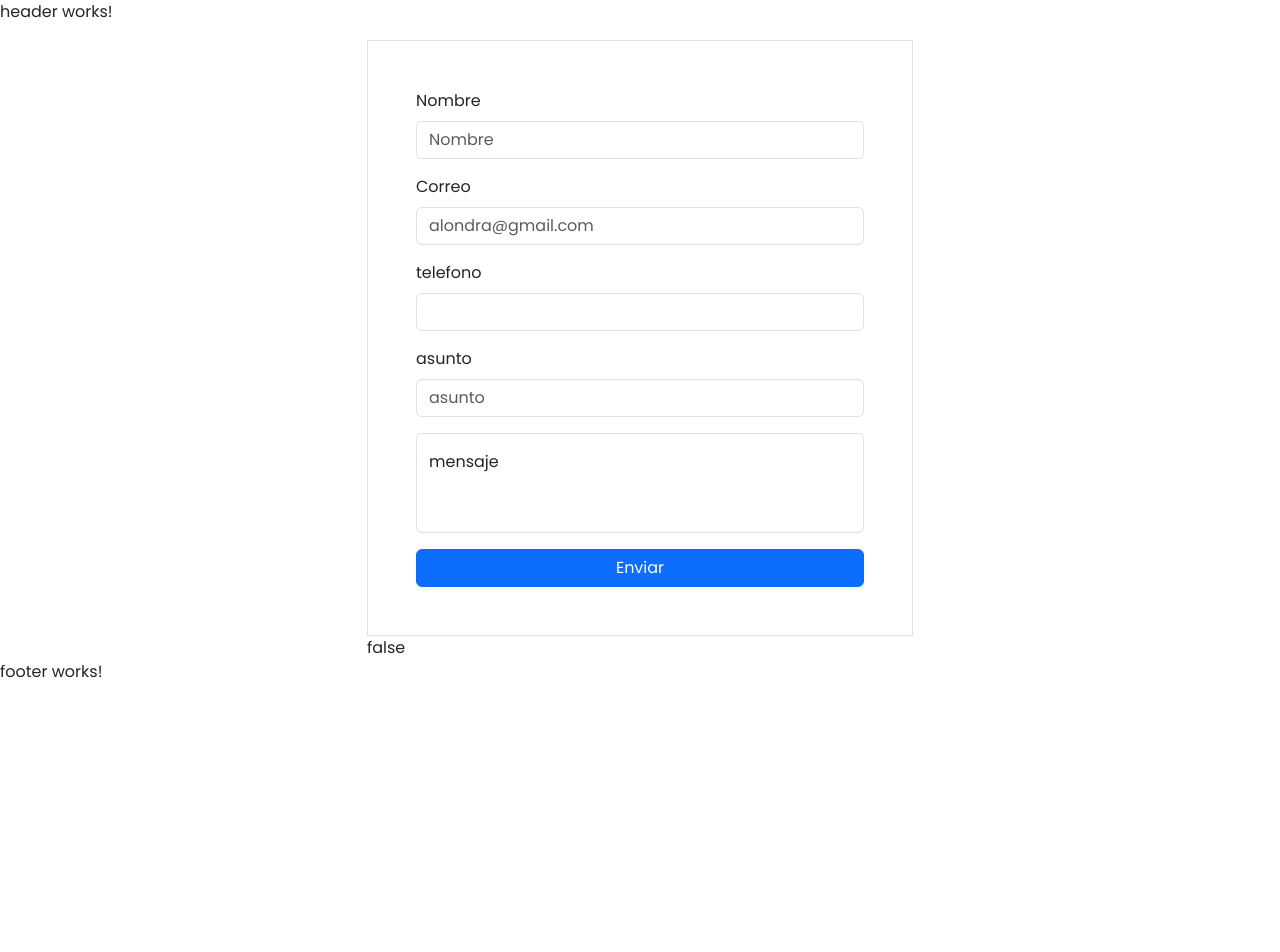
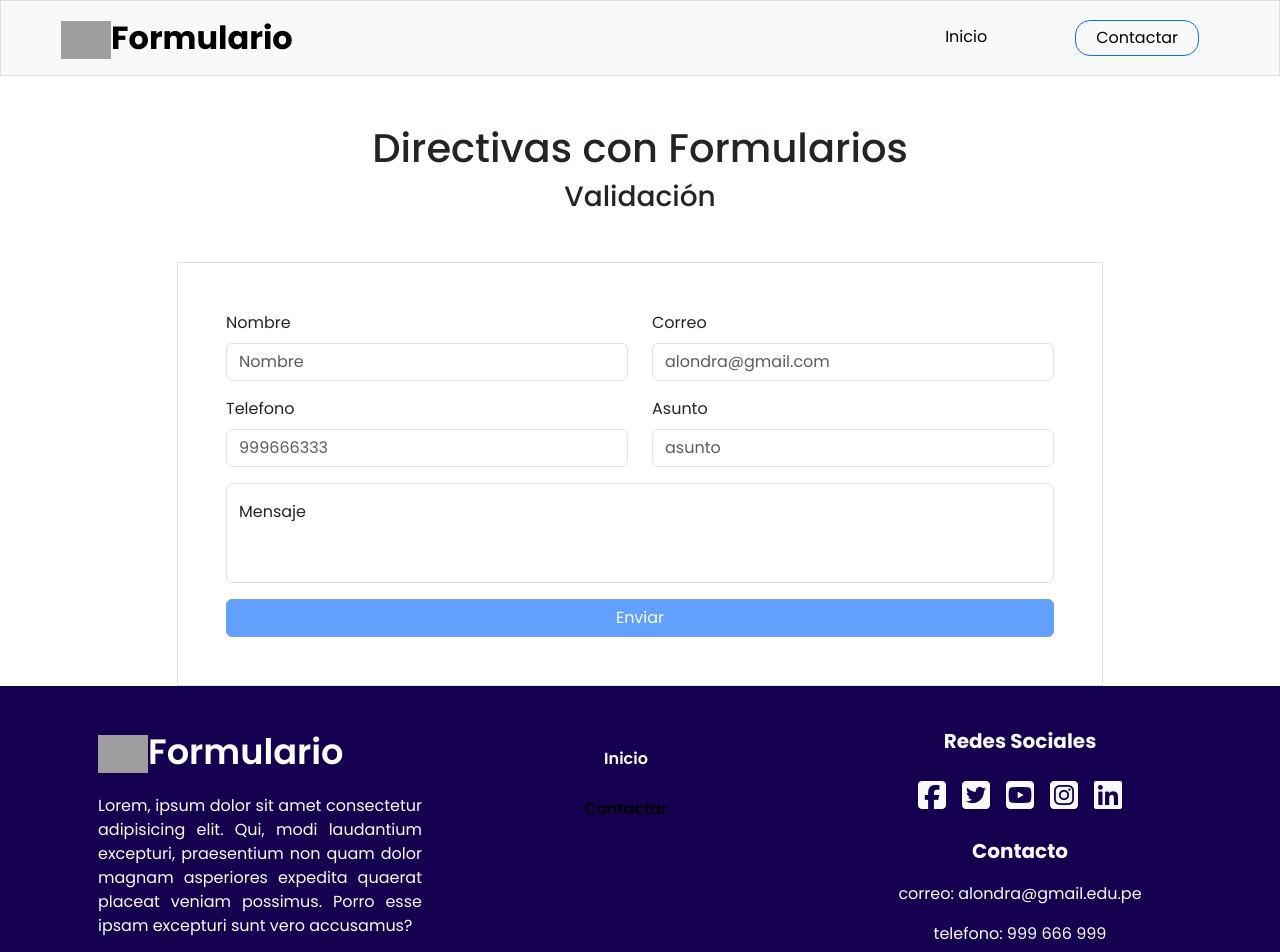
Before and after one commit to Roman-code-web/angular-AA12-Actividad12, an Angular app: page / in a window 1280 px wide. Shown: the top 952 px of the page. Before the commit the page ends 800 px from the top, so only its background shows below. Built offline with nearby package versions, Linux system fonts and the light colour scheme; grey boxes are pictures that could not be loaded.

Commit message:
implementacion de la alerta

```diff
--- a/package.json
+++ b/package.json
@@ -19,6 +19,7 @@
     "@angular/platform-browser-dynamic": "^15.0.0",
     "@angular/router": "^15.0.0",
     "rxjs": "~7.5.0",
+    "sweetalert2": "^11.6.16",
     "tslib": "^2.3.0",
     "zone.js": "~0.12.0"
   },
--- a/src/app/componentes/form/form.component.html
+++ b/src/app/componentes/form/form.component.html
@@ -1,60 +1,74 @@
 <div class="container">
     <div class="row d-flex justify-content-center align-items-center">
-        <div class="col-md-6 col-sm-8 col-xs-12">
+        <div class="col-md-10 col-sm-12 col-xs-12">
             <!------5.referenciamos al formulario con la variable del .ts------>
             <form class="border p-5" [formGroup]="formRegistro" (ngSubmit)="enviar()">
                 <!--------6. asignamos los nombres con formcontrolname------>
+                <div class="row">
+                  <div class="col-md-6 col-sm-6 col-xs-12">
                     <!------nombre------>
+                                                                                                                                    <!-----envio el la funcion al input de la directiva----------el evento emitido de la directiva lo igualo -------->
                     <div class="mb-3">
                       <label for="nombre" class="form-label">Nombre</label>
                       <input type="email" class="form-control" name="nombre" id="nombre" placeholder="Nombre" formControlName="nombre" appValidacion [inputcontrol]="getControl('nombre')" (onEnviomensajeError)="mensajesdeErrores.errornombre=$event" >
-
                         <p *ngIf="mensajesdeErrores.errornombre"  class="text-light px-3 p-1 bg-danger bg-opacity-75"><i class="fa-solid fa-square-xmark pe-2"></i> {{mensajesdeErrores.errornombre}}</p>
-
                     </div>
-
+                  </div>
+                  <div class="col-md-6 col-sm-6 col-xs-12">
                       <!------correo------>
                     <div class="mb-3">
                       <label for="correo" class="form-label">Correo</label>
                       <input type="text" class="form-control" name="correo" id="correo" placeholder="alondra@gmail.com" formControlName="correo" appValidacion [inputcontrol]="getControl('correo')" (onEnviomensajeError)="mensajesdeErrores.errorcorreo=$event" >
-                  <div>
                       <p *ngIf="mensajesdeErrores.errorcorreo" class="text-light px-3 p-1 bg-danger bg-opacity-75"> <i class="fa-solid fa-square-xmark pe-2"></i> {{mensajesdeErrores.errorcorreo}}</p>
                     </div>
                   </div>
+                  <div class="col-md-6 col-sm-6 col-xs-12">
                       <!------telefono------>
                     <div class="mb-3">
-                    <label for="telefono" class="form-label">telefono</label>
-                    <input type="number" class="form-control" name="telefono" id="telefono" formControlName="telefono" appValidacion [inputcontrol]="getControl('telefono')" (onEnviomensajeError)="mensajesdeErrores.errortelefono=$event">
+                      <label for="telefono" class="form-label">Telefono</label>
+                      <input type="number" class="form-control" name="telefono" id="telefono" placeholder="999666333" formControlName="telefono" appValidacion [inputcontrol]="getControl('telefono')" (onEnviomensajeError)="mensajesdeErrores.errortelefono=$event">
                       <div>
                         <p *ngIf="mensajesdeErrores.errortelefono" class="text-light px-3 p-1 bg-danger bg-opacity-75" > <i class="fa-solid fa-square-xmark pe-2"></i>{{mensajesdeErrores.errortelefono}}</p>
                       </div>
                     </div>
+                  </div>
+                  <div class="col-md-6 col-sm-6 col-xs-12">
                     <!------asunto------>
                     <div class="mb-3">
-                    <label for="asunto" class="form-label">asunto</label>
+                      <label for="asunto" class="form-label">Asunto</label>
                       <input type="text" class="form-control" name="asunto" id="asunto" placeholder="asunto" formControlName="asunto" appValidacion [inputcontrol]="getControl('asunto')" (onEnviomensajeError)="mensajesdeErrores.errorasunto=$event">
                       <div>
                         <p *ngIf="mensajesdeErrores.errorasunto" class="text-light px-3 p-1 bg-danger bg-opacity-75" ><i class="fa-solid fa-square-xmark pe-2"></i>{{mensajesdeErrores.errorasunto}}</p>
                       </div>
                     </div>
+                  </div>
+                  <div class="col-md-12 col-sm-12 col-xs-12">
                     <!------mensaje------>
                     <div class="mb-3">
                       <div class="form-floating">
                           <textarea class="form-control" style="resize: none; height: 100px;" name="mensaje" placeholder="mensaje" id="mesaje" formControlName="mensaje" appValidacion [inputcontrol]="getControl('mensaje')" (onEnviomensajeError)="mensajesdeErrores.errormensaje=$event"></textarea>
-                        <label for="mesaje">mensaje</label>
+                          <label for="mesaje">Mensaje</label>
                           <div>
                             <p  *ngIf="mensajesdeErrores.errormensaje" class="text-light px-3 p-1 bg-danger bg-opacity-75"> <i class="fa-solid fa-square-xmark pe-2"></i>{{mensajesdeErrores.errormensaje}}</p>
                           </div>
                       </div>
                     </div>
+                </div>
+
+                </div>
+                <div *ngIf="formRegistro.valid==true">
+                  <p class="text-center bg-success my-4 p-2 text-light fw-bold "> <i class="fa-solid fa-square-check"></i> Datos Correctos</p>
+              </div>
                 <!------boton------>
-                <div>
-                    <button type="submit" class="w-100 btn btn-primary">Enviar</button>
+                <div *ngIf="formRegistro.invalid==true else validoboton">
+                    <button [disabled]="true" type="submit" class="w-100 btn btn-primary">Enviar</button>
                 </div>
+
+                <ng-template #validoboton>
+                  <button  type="submit" class="w-100 btn btn-primary">Enviar</button>
+                </ng-template>
               </form>
-              <div>
-                {{formRegistro.valid }}
+
         </div>
     </div>
 </div>
-</div>
--- a/src/app/directivas/validacion.directive.ts
+++ b/src/app/directivas/validacion.directive.ts
@@ -42,12 +42,12 @@ export class ValidacionDirective implements OnInit {
         this.onEnviomensajeError.emit("minimo de caracteres" + this.inputcontrol.errors?.['minlength'].requiredLength);
       }
 
-      this.me.nativeElement.classList.add("is-invalid");
+      this.me.nativeElement.classList.add("is-invalid");//añade y remueve clase
       this.me.nativeElement.classList.remove("is-valid");
     }else{
-      this.me.nativeElement.classList.add("is-valid");
+      this.me.nativeElement.classList.add("is-valid");//añade y remueve clase
       this.me.nativeElement.classList.remove("is-invalid");
-      this.onEnviomensajeError.emit(null);
+      this.onEnviomensajeError.emit(null);//porque no hay error no envia
 
     }
   }
--- a/src/app/pages/home/home.component.html
+++ b/src/app/pages/home/home.component.html
@@ -1 +1,5 @@
+<div class="container mt-5 mb-5">
+    <h1 class="text-center">{{titulo}}</h1>
+    <h3 class="text-center">{{subtitulo}}</h3>
+</div>
 <app-form></app-form>
--- a/src/app/pages/home/home.component.ts
+++ b/src/app/pages/home/home.component.ts
@@ -6,5 +6,6 @@ import { Component } from '@angular/core';
   styleUrls: ['./home.component.css']
 })
 export class HomeComponent {
-
+titulo="Directivas con Formularios";
+subtitulo="Validación";
 }
--- a/src/app/shared/footer/footer.component.css
+++ b/src/app/shared/footer/footer.component.css
@@ -0,0 +1,30 @@
+
+
+.footer__bg{
+    background-color: #150050;
+}
+.footer__img__logo{
+    width: 50px;
+}
+.footer__a__logo{
+    text-decoration: none;
+    color: #fff;
+    font-size: 2.2rem;
+    font-weight: 600;
+}
+.nav__link__a{
+    color: #fff !important;
+    margin: 0px 20px;
+    padding: 5px 10px !important;
+    text-align: center !important;
+    border-radius: 15px;
+    font-weight: 600;
+}
+.nav__link__a:hover{
+    background-color: #fff;
+    color: #000 !important;
+
+}
+.activado{
+    color: #000 !important;
+}
--- a/src/app/shared/footer/footer.component.html
+++ b/src/app/shared/footer/footer.component.html
@@ -1 +1,45 @@
-<p>footer works!</p>
+<footer class="footer__bg container-fluid p-0 ">
+    <div class="container text-light py-4">
+        <div class="row d-flex justify-content-center">
+            <div class="col-md-4 col-sm-6 col-xs-12 ">
+                <div class="p-3">
+                    <div>
+                        <a href="#" class="footer__a__logo"><img class="footer__img__logo" src="https://img.icons8.com/dusk/2x/form.png" alt="">Formulario</a>
+                    </div>
+                    <div class="mt-3">
+                        <p class="" style="text-align: justify;">Lorem, ipsum dolor sit amet consectetur adipisicing elit. Qui, modi laudantium excepturi, praesentium non quam dolor magnam asperiores expedita quaerat placeat veniam possimus. Porro esse ipsam excepturi sunt vero accusamus?</p>
+                    </div>
+                </div>
+            </div>
+            <div class="col-md-4 col-sm-6 col-xs-12 ">
+                <div class="p-3">
+                    <p class="text-center fw-bold fs-5"></p>
+                    <div class="d-flex flex-column gap-3">
+                        <a class="nav__link__a nav-link active me-5" aria-current="page" href="#">Inicio</a>
+                        <a class="nav__link__a nav-link text-dark me-5 btn btn-light activado">Contactar</a>
+                    </div>
+                </div>
+            </div>
+            <div class="col-md-4 col-sm-6 col-xs-12 ">
+                <div class="p-3">
+                    <p class="text-center fw-bold fs-5">Redes Sociales</p>
+                    <div class="d-flex gap-3 justify-content-center">
+                        <p class="fs-2"><a href="#" class="text-light"><i class="fa-brands fa-square-facebook"></i></a></p>
+                        <p class="fs-2"><a href="#" class="text-light"><i class="fa-brands fa-square-twitter"></i></a></p>
+                        <p class="fs-2"><a href="#" class="text-light"><i class="fa-brands fa-square-youtube"></i></a></p>
+                        <p class="fs-2"><a href="#" class="text-light"><i class="fa-brands fa-square-instagram"></i></a></p>
+                        <p class="fs-2"><a href="#" class="text-light"><i class="fa-brands fa-linkedin"></i></a></p>
+                    </div>
+                    <p class="text-center fw-bold fs-5">Contacto</p>
+                    <div>
+                        <p class="text-center">correo: alondra@gmail.edu.pe</p>
+                        <p class="text-center">telefono: 999 666 999</p>
+                    </div>
+                </div>
+            </div>
+        </div>
+    </div>
+    <div class="container-fluid bg-dark py-2">
+        <p class="text-light text-center m-0 p-0">© Copyright 2022 - Todos los derechos reservados</p>
+    </div>
+</footer>
--- a/src/app/shared/header/header.component.css
+++ b/src/app/shared/header/header.component.css
@@ -0,0 +1,13 @@
+.nav__link__a{
+    color: #000 !important;
+    margin: 0px 20px;
+    padding: 5px 20px !important;
+    text-align: center !important;
+    border-radius: 15px;
+}
+.nav__link__a:hover{
+    background-color: #150050;
+    color: #fff !important;
+    margin: 0px 20px;
+
+}
--- a/src/app/shared/header/header.component.html
+++ b/src/app/shared/header/header.component.html
@@ -1 +1,16 @@
-<p>header works!</p>
+<header>
+    <nav class="navbar navbar-expand-lg bg-light px-5 border border-bottom-2">
+        <div class="container-fluid">
+          <a class="navbar-brand fs-2 fw-bold" style="width: 50px;"  href="#"><img style="width: 100%;"src="https://img.icons8.com/dusk/2x/form.png" alt="">Formulario</a>
+          <button class="navbar-toggler" type="button" data-bs-toggle="collapse" data-bs-target="#navbarNavAltMarkup" aria-controls="navbarNavAltMarkup" aria-expanded="false" aria-label="Toggle navigation">
+            <span class="navbar-toggler-icon"></span>
+          </button>
+          <div class="collapse navbar-collapse justify-content-end" id="navbarNavAltMarkup">
+            <div class="navbar-nav">
+              <a class="nav__link__a nav-link active me-5" aria-current="page" href="#">Inicio</a>
+              <a class="nav__link__a btn btn-outline-primary">Contactar</a>
+            </div>
+          </div>
+        </div>
+      </nav>
+</header>
```
Also changed, not shown: src/app/componentes/form/form.component.ts (+8 -2 lines), 1 other file (tests, documents, lock files or other folders). Lines whose indentation alone changed are shown as unchanged.
